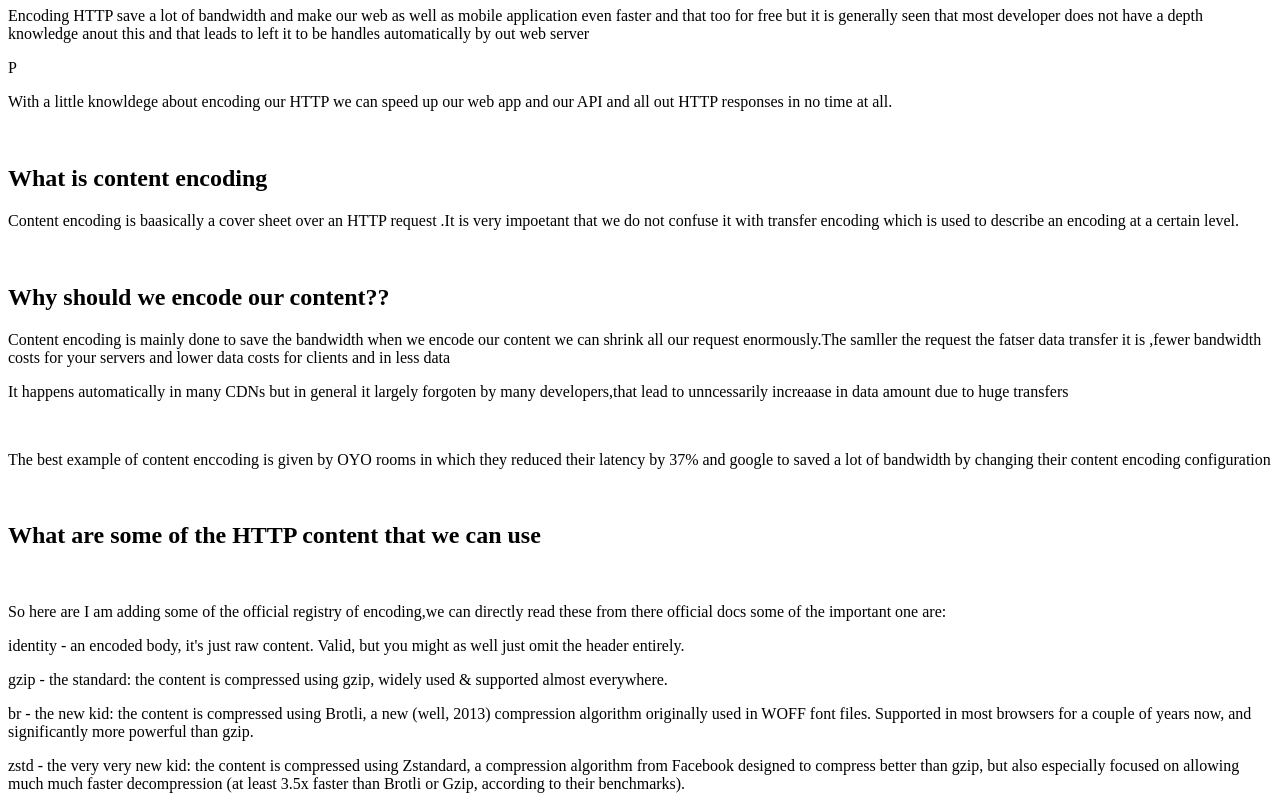
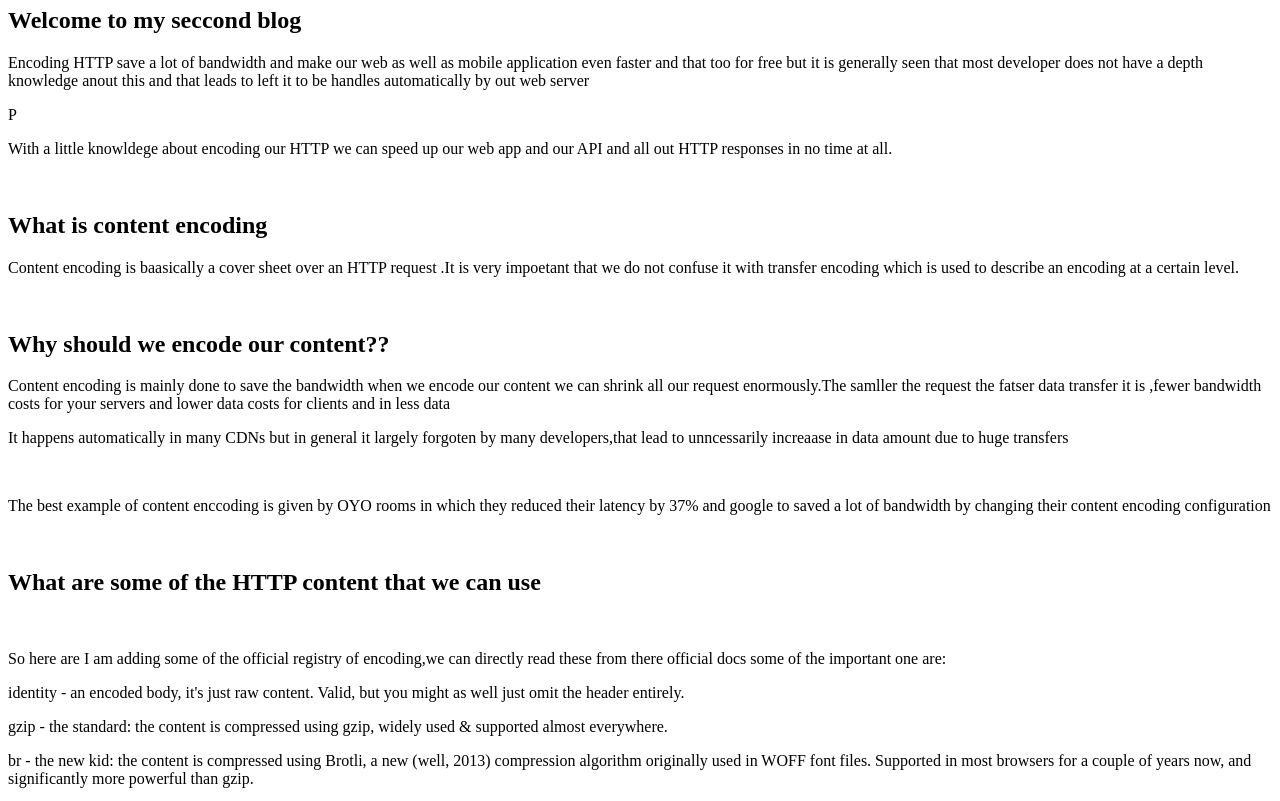
Before and after one commit to Roshankumar0808/CONTENT-ENCODING-BLOG, a plain HTML site: page index.html in a window 1280 px wide. Shown: the part 73-874 px from the top of the page. Drawn offline with Linux system fonts and the light colour scheme.

Commit message:
feature: line update

```diff
--- a/index.html
+++ b/index.html
@@ -8,6 +8,7 @@
 </head>
 <body>
     <h1>Encoding our HTTP</h1>
+    <h2>Welcome to my seccond blog</h2>
     <p>Encoding HTTP save a lot of bandwidth and make our web as well as mobile application even faster and that too for free
         but it is generally seen that most developer does not have a depth knowledge anout this and that leads to left it to be handles automatically by out web server</p>P
     <br>
```
